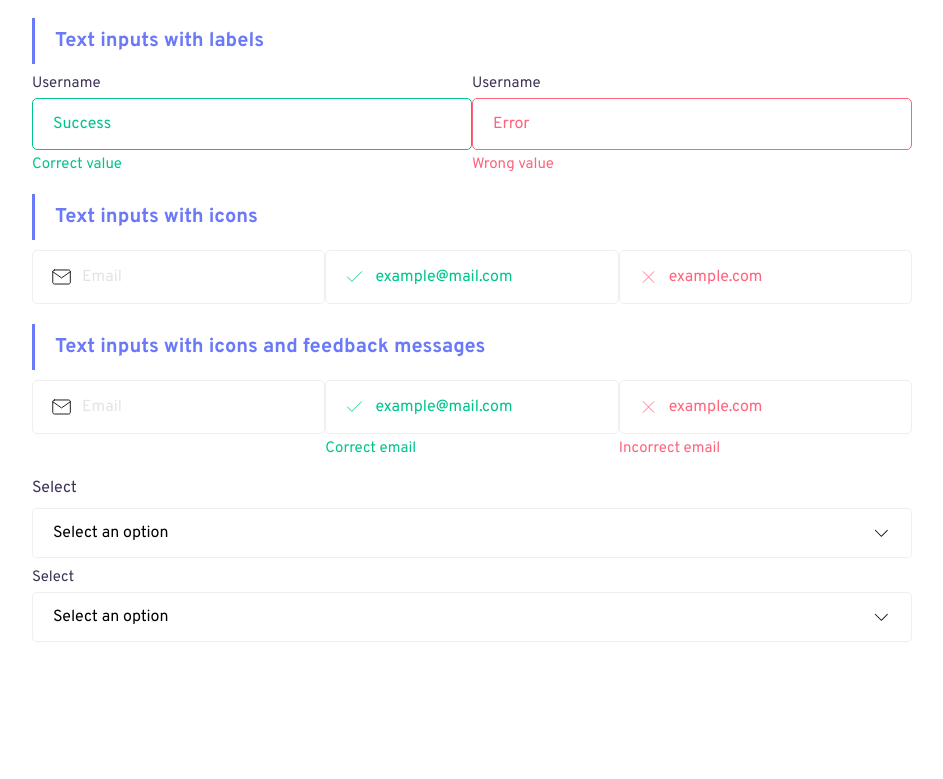
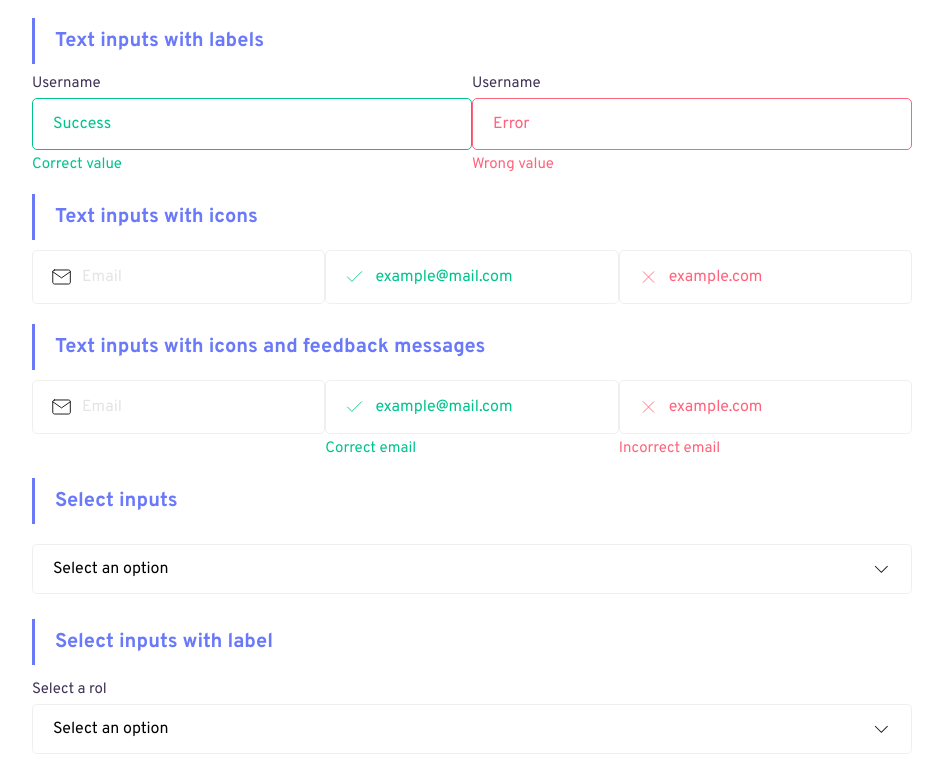
Before and after one commit to ocfranz/system-design, a React (Create React App) app: page / in a window 1280 px wide. Shown: the part 263-1042 px from the top of the page, without its empty margins (168-1111 px from the left). Before the commit the page ends 910 px from the top, so only its background shows below. Built offline with nearby package versions, Linux system fonts and the light colour scheme.

Commit message:
including select list to admin page

```diff
--- /dev/null
+++ b/src/modules/SelectList/SelectList.js
@@ -0,0 +1,45 @@
+import React from "react";
+import PropTypes from "prop-types";
+import AdminHeading from "../../components/AdminHeading";
+import Select from "../../components/Select";
+const SelectList = ({}) => {
+  const handleOnSelect = () => {};
+  return (
+    <div>
+      <AdminHeading children="Select inputs" />
+      <div
+        style={{
+          display: "flex",
+          justifyContent: "space-between",
+          paddingBottom: "20px",
+        }}
+      >
+        <Select
+          options={["One", "two"]}
+          id="select-example"
+          onOptionSelected={handleOnSelect}
+        />
+      </div>
+      <AdminHeading children="Select inputs with label" />
+      <div
+        style={{
+          display: "flex",
+          justifyContent: "space-between",
+          paddingBottom: "20px",
+        }}
+      >
+        <Select
+          options={["user", "admin", "moderator"]}
+          id="select-example"
+          labeled={true}
+          label="Select a rol"
+          onOptionSelected={handleOnSelect}
+        />
+      </div>
+    </div>
+  );
+};
+
+SelectList.propTypes = {};
+
+export default SelectList;
--- /dev/null
+++ b/src/modules/SelectList/index.js
@@ -0,0 +1 @@
+export { default } from "./SelectList";
--- a/src/pages/Admin/Admin.jsx
+++ b/src/pages/Admin/Admin.jsx
@@ -3,10 +3,8 @@ import React from "react";
 import IconInputList from "../../modules/IconInputList";
 import InputList from "../../modules/InputList";
 import ButtonList from "../../modules/ButtonList";
-import Select from "../../components/Select";
+import SelectList from "../../modules/SelectList";
 const Admin = () => {
-  const handleOnSelect = () => {};
-
   return (
     <div style={{ margin: "0px 200px 30px 200px" }}>
       <div style={{ padding: "20px 0px 0px 0px" }}>
@@ -15,21 +13,7 @@ const Admin = () => {
       <ButtonList />
       <InputList />
       <IconInputList />
-      <div>
-        Select
-        <Select
-          options={["One", "two"]}
-          id="select-example"
-          onOptionSelected={handleOnSelect}
-        />
-        <Select
-          options={["One", "two"]}
-          id="select-example"
-          labeled={true}
-          label="Select"
-          onOptionSelected={handleOnSelect}
-        />
-      </div>
+      <SelectList />
     </div>
   );
 };
```
